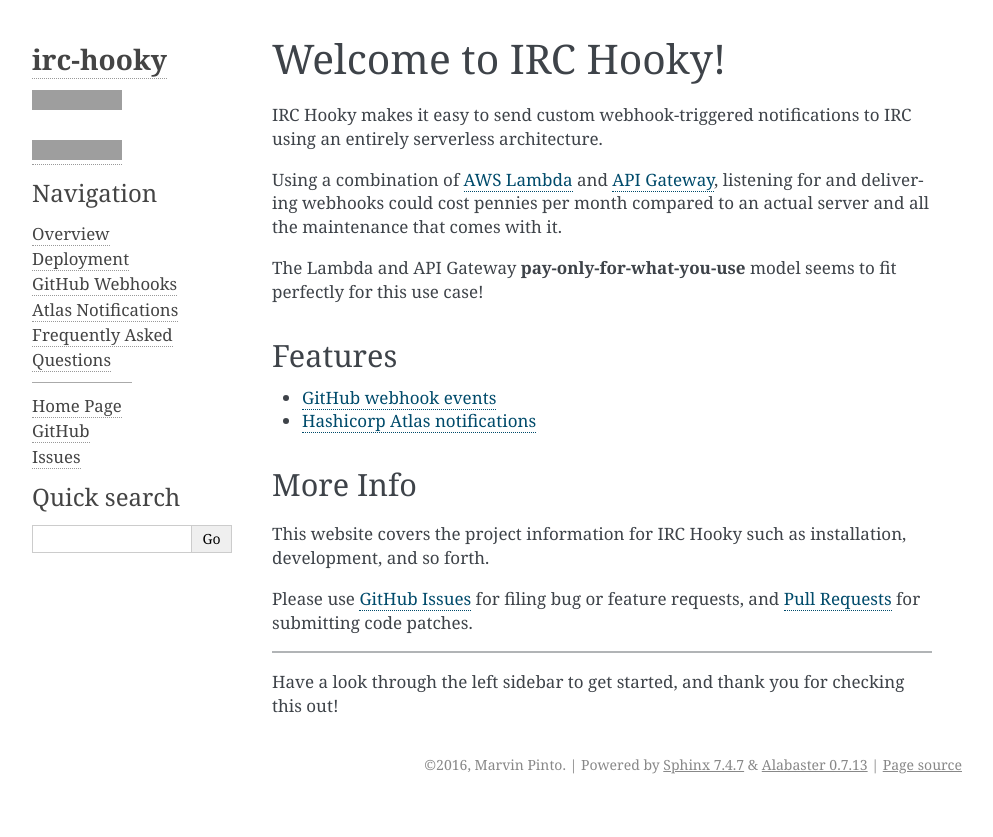
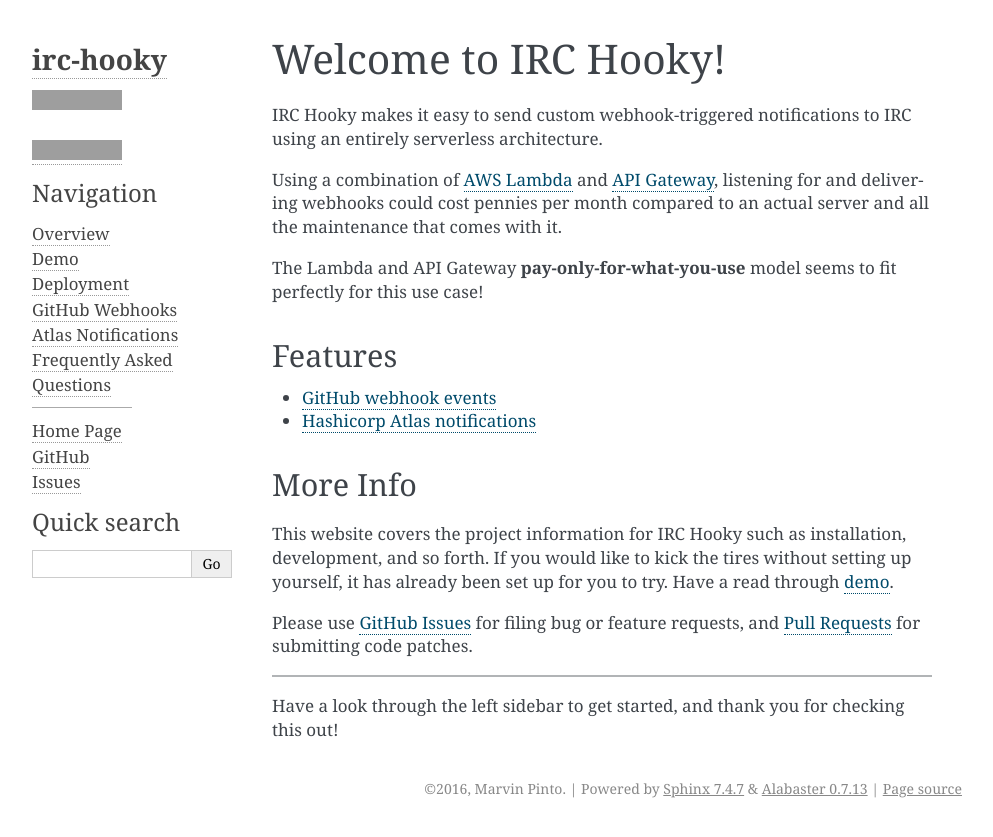
Before and after one commit to marvinpinto/irc-hooky, a Sphinx documentation site: the page built from docs/index.rst, in a window 1280 px wide, cut to the strip 0-837 px from the top of the page. Shown: the whole strip, without its empty margins (148-1141 px from the left). Built offline with Sphinx 7.4.7, drawn with Linux system fonts in a browser that asks for light colours; grey boxes are pictures that could not be loaded.

Commit message:
Allow folks to kick the tires of IRC Hooky without having to set it up themselves

```diff
--- a/docs/index.rst
+++ b/docs/index.rst
@@ -24,7 +24,9 @@
 ---------
 
 This website covers the project information for IRC Hooky such as installation,
-development, and so forth.
+development, and so forth. If you would like to kick the tires without setting
+up yourself, it has already been set up for you to try. Have a read through
+:doc:`demo <demo>`.
 
 Please use `GitHub Issues`__ for filing bug or feature requests, and `Pull
 Requests`__ for submitting code patches.
@@ -42,6 +44,7 @@
    :maxdepth: 2
 
    overview
+   demo
    deployment
    github
    atlas
```
Also changed, not shown: docs/demo.rst (added, +49 -0 lines), 2 other files.
